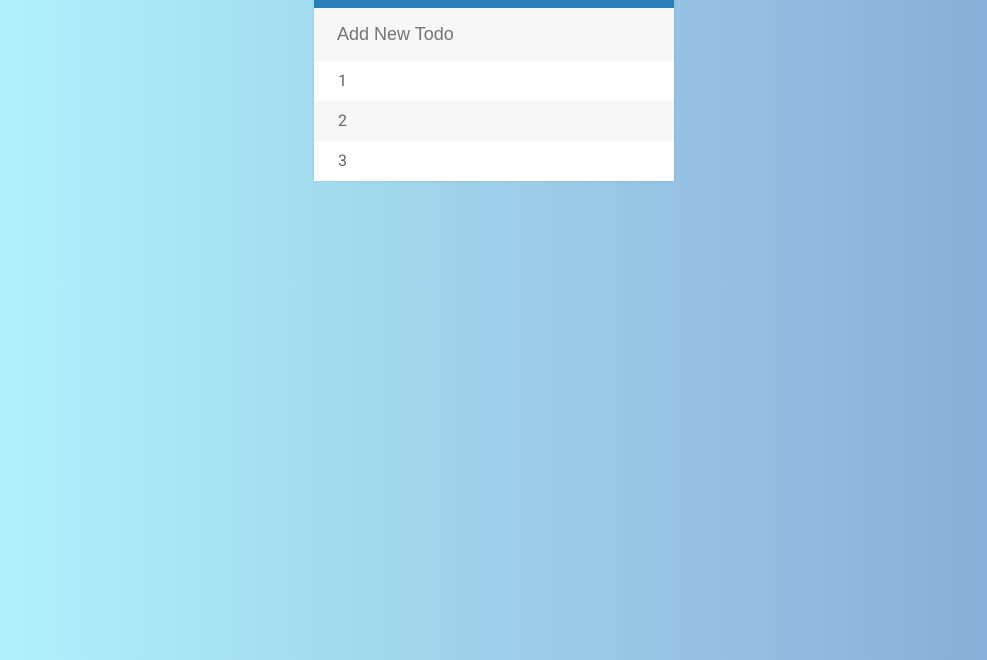
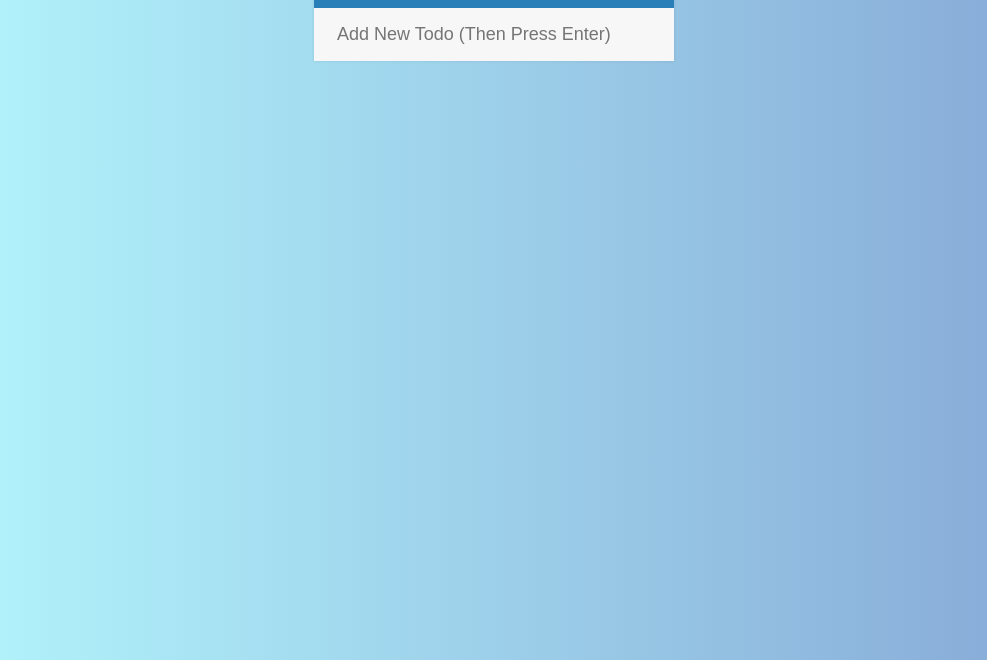
Before and after one commit to DevelopGray/ToDoList, a plain HTML site: page index.html in a window 1280 px wide. Shown: the part 140-800 px from the top of the page, without its empty margins (146-1133 px from the left). Drawn offline with Linux system fonts and the light colour scheme.

Commit message:
Clean Up
Cleaned up code.

```diff
--- a/index.html
+++ b/index.html
@@ -9,12 +9,9 @@
 <body>
 	<div id="container">
 		<h1>ToDo List <i class="fa fa-plus"></i></h1>
-		<input type="text" placeholder="Add New Todo">
+		<input type="text" placeholder="Add New Todo (Then Press Enter)">
 
 		<ul>
-			<li><span><i class="fa fa-trash"></i></span> 1</li>
-			<li><span><i class="fa fa-trash"></i></span> 2</li>
-			<li><span><i class="fa fa-trash"></i></span> 3</li>
 		</ul>
 	</div>
 
```
